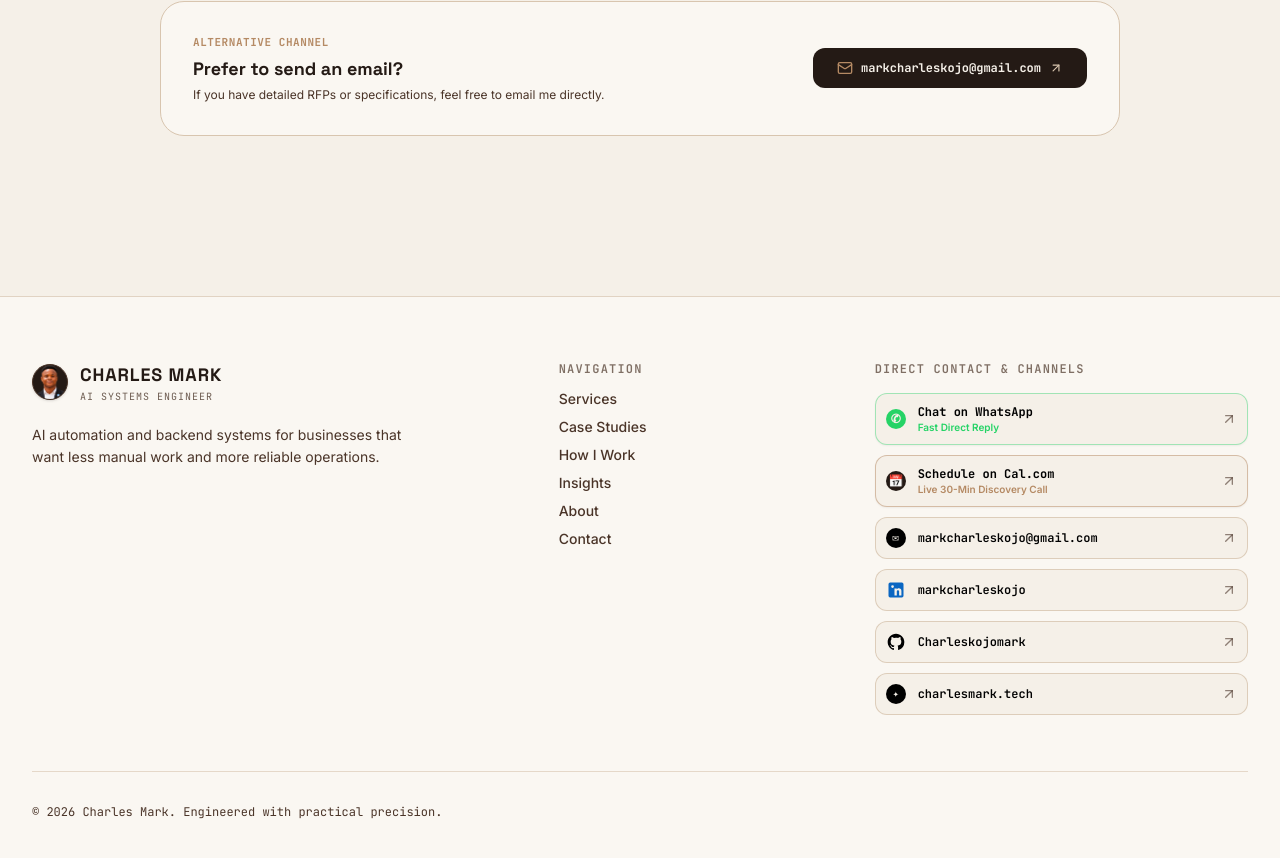
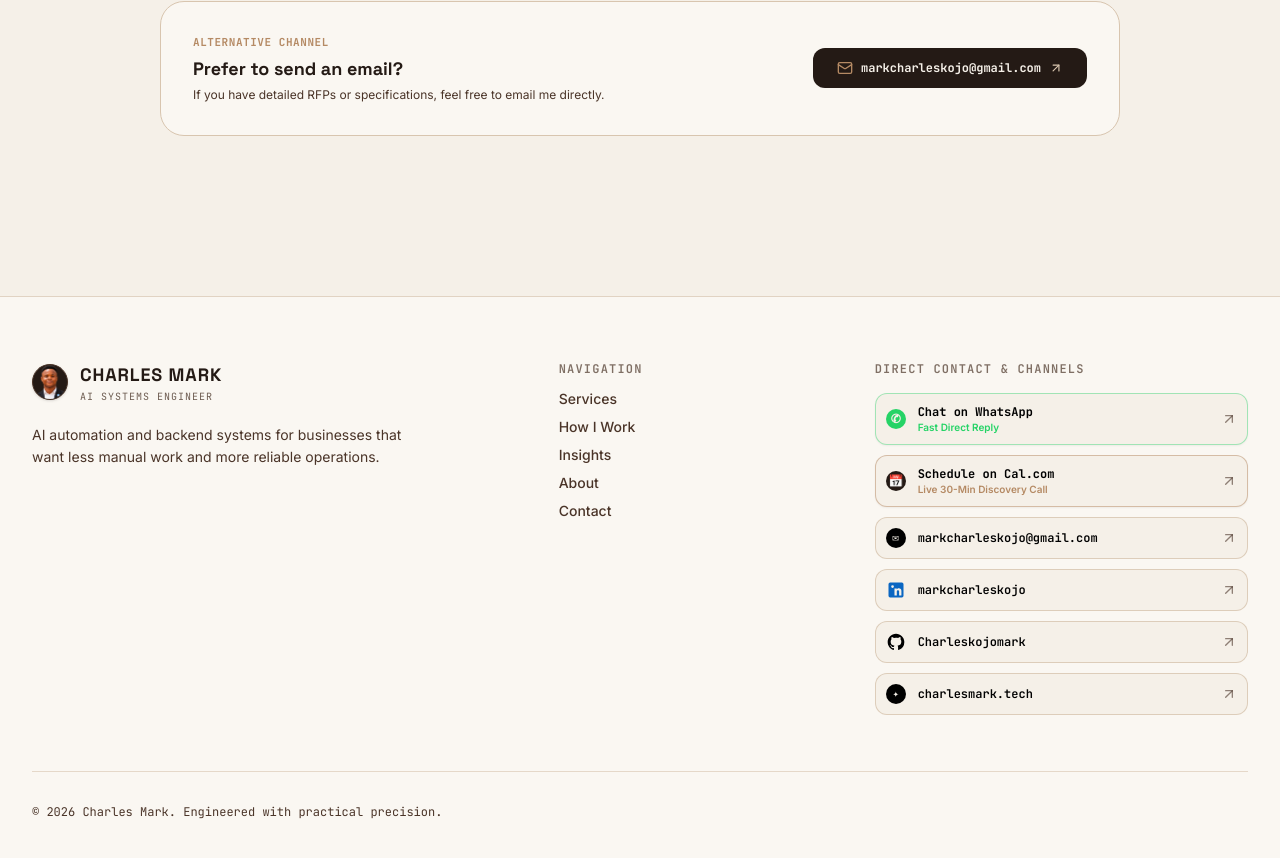
Before and after one commit to Charleskojomark/charlesmark-tech, a Next.js app: page /contact in a window 1280 px wide. Shown: the part 1380-2238 px from the top of the page. Built offline with nearby package versions, Linux system fonts and the light colour scheme.

Commit message:
feat: remove case studies and starting offers from home and navigation

```diff
--- a/src/app/page.tsx
+++ b/src/app/page.tsx
@@ -3,9 +3,7 @@ import { StickyBookCallBar } from "@/components/StickyBookCallBar";
 import { TrustStrip } from "@/components/TrustStrip";
 import { SolutionsEngine } from "@/components/SolutionsEngine";
 import { ServicesSection } from "@/components/ServicesSection";
-import { FeaturedProjects } from "@/components/FeaturedProjects";
 import { HowIWork } from "@/components/HowIWork";
-import { StartingOffers } from "@/components/StartingOffers";
 import { FaqSection } from "@/components/FaqSection";
 import { ContactCTA } from "@/components/ContactCTA";
 import { SectionReveal } from "@/components/SectionReveal";
@@ -48,22 +46,12 @@ export default function HomePage() {
         <ServicesSection />
       </SectionReveal>
 
-      {/* 4. Case studies & Interactive Reference Architectures */}
-      <SectionReveal className="relative z-10">
-        <FeaturedProjects />
-      </SectionReveal>
-
-      {/* 5. How I work: From Diagnostic Call to Production Deployment */}
+      {/* 4. How I work: From Diagnostic Call to Production Deployment */}
       <SectionReveal className="relative z-10">
         <HowIWork />
       </SectionReveal>
 
-      {/* 6. Scope-Based Starting Offers */}
-      <SectionReveal className="relative z-10">
-        <StartingOffers />
-      </SectionReveal>
-
-      {/* 8. FAQ */}
+      {/* 5. FAQ */}
       <SectionReveal className="relative z-10">
         <FaqSection />
       </SectionReveal>
--- a/src/components/AboutTeaser.tsx
+++ b/src/components/AboutTeaser.tsx
@@ -65,10 +65,10 @@ export function AboutTeaser() {
                   <ArrowUpRight className="w-3.5 h-3.5" />
                 </Link>
                 <Link
-                  href="/case-studies"
+                  href="/#solutions-engine"
                   className="w-full sm:w-auto inline-flex items-center justify-center gap-2 px-5 py-3 rounded-xl sm:rounded-full bg-[#FAF7F2] hover:bg-[#F5F0E8] text-[#241A15] text-xs sm:text-sm font-medium border border-[#D8C5AF] transition-colors"
                 >
-                  <span>View Case Studies</span>
+                  <span>Explore Solutions</span>
                 </Link>
               </div>
             </div>
--- a/src/components/Footer.tsx
+++ b/src/components/Footer.tsx
@@ -49,11 +49,6 @@ export function Footer() {
               <li>
                 <Link href="/services" className="text-[#4A3428] hover:text-[#241A15] transition-colors">
                   Services
-                </Link>
-              </li>
-              <li>
-                <Link href="/case-studies" className="text-[#4A3428] hover:text-[#241A15] transition-colors">
-                  Case Studies
                 </Link>
               </li>
               <li>
--- a/src/components/SectionNavigator.tsx
+++ b/src/components/SectionNavigator.tsx
@@ -13,11 +13,9 @@ const SECTIONS: NavSection[] = [
   { id: "hero", name: "Overview", stage: "00" },
   { id: "solutions-engine", name: "Solutions", stage: "01" },
   { id: "services", name: "Services", stage: "02" },
-  { id: "case-studies", name: "Architecture", stage: "03" },
-  { id: "how-it-works", name: "Process", stage: "04" },
-  { id: "offers", name: "Packages", stage: "05" },
-  { id: "faq", name: "FAQ", stage: "06" },
-  { id: "contact", name: "Book a Call", stage: "07" },
+  { id: "how-it-works", name: "Process", stage: "03" },
+  { id: "faq", name: "FAQ", stage: "04" },
+  { id: "contact", name: "Book a Call", stage: "05" },
 ];
 
 export function SectionNavigator() {
--- a/src/config/site.ts
+++ b/src/config/site.ts
@@ -37,7 +37,6 @@ export const siteConfig = {
   },
   nav: [
     { label: "Services", href: "/services" },
-    { label: "Case Studies", href: "/case-studies" },
     { label: "How I Work", href: "/#how-it-works" },
     { label: "Insights", href: "/insights" },
     { label: "About", href: "/about" },
```
